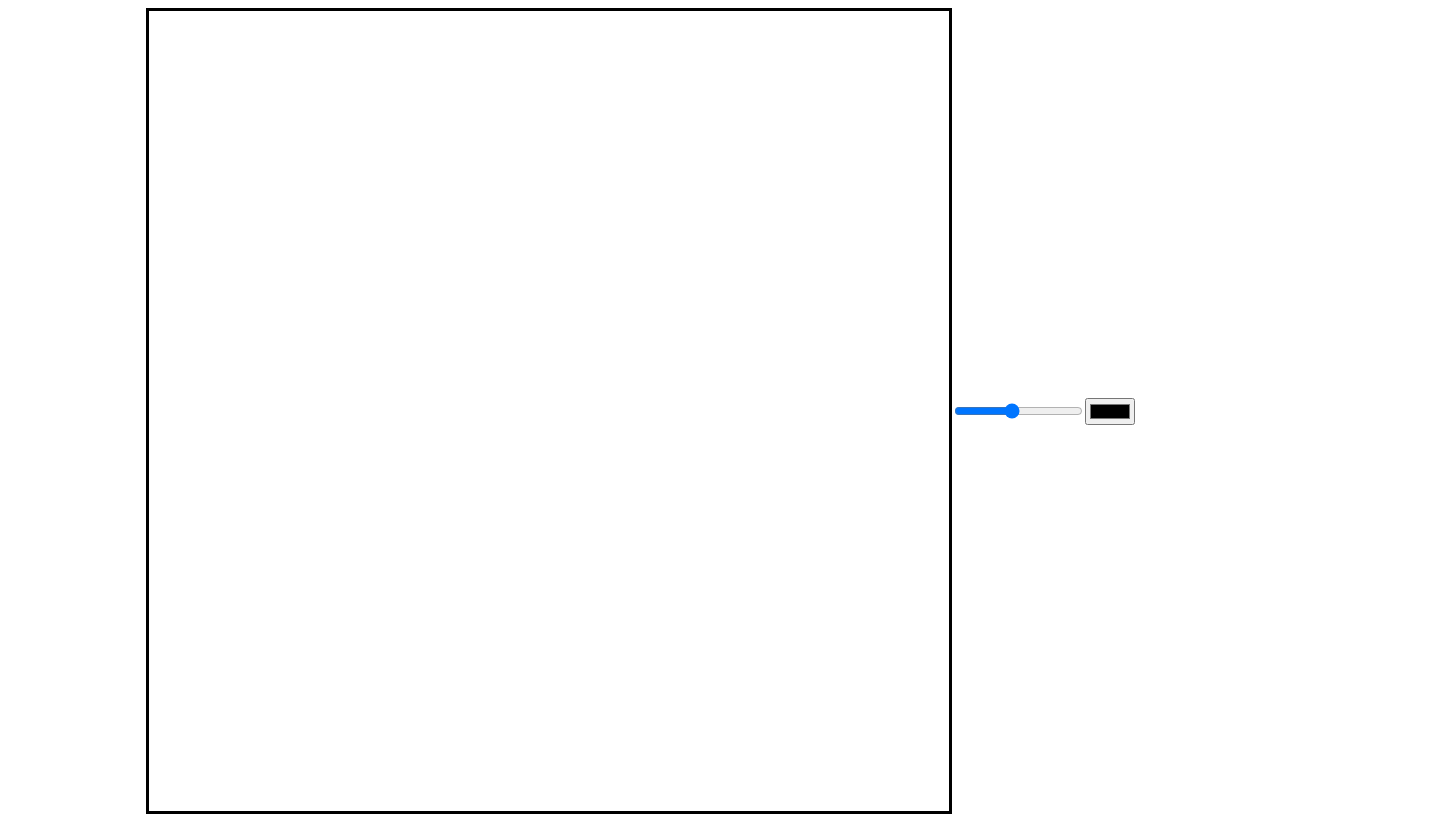
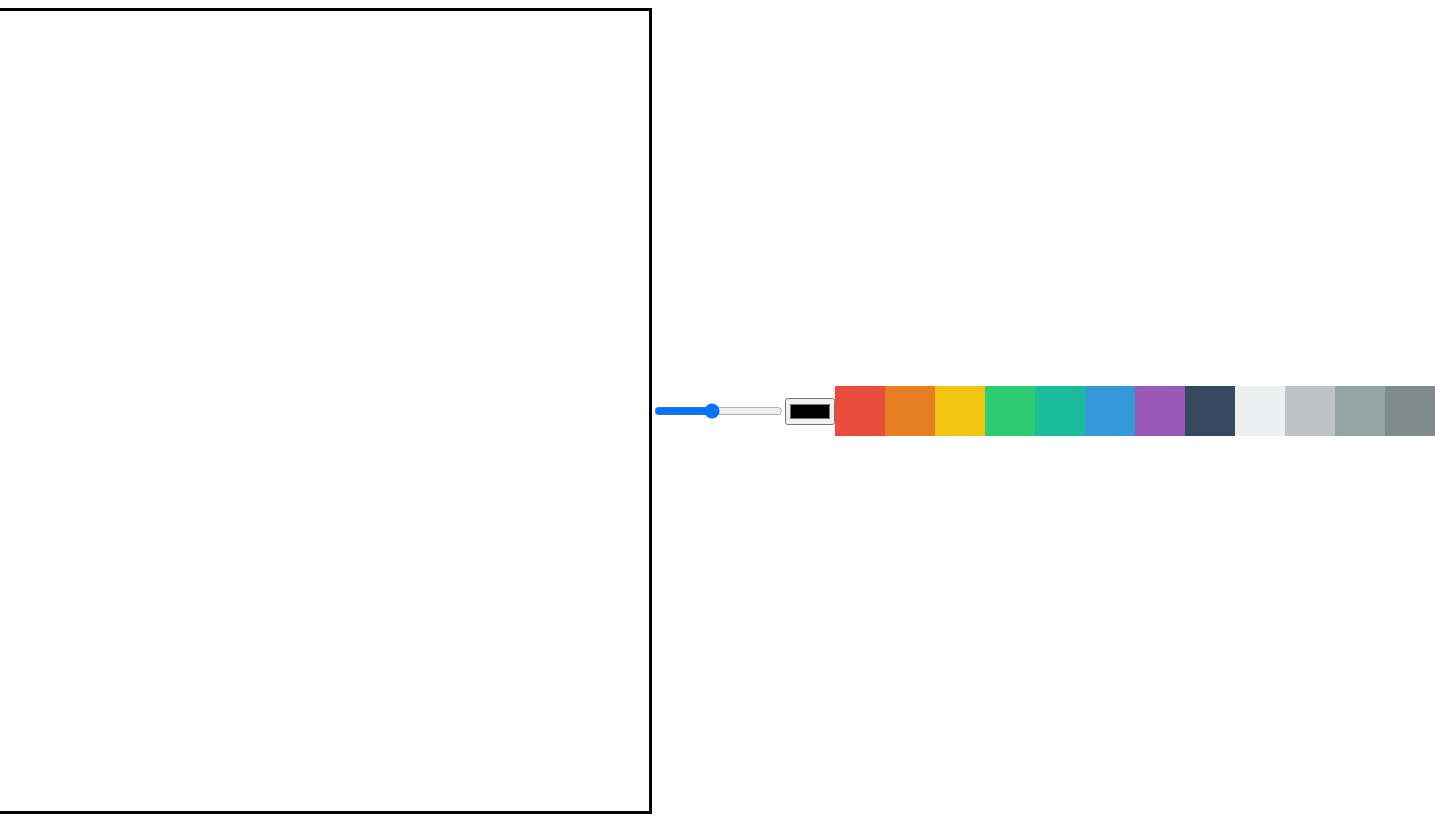
Before and after one commit to kjadlkg/MemeMaker, a plain HTML site: page index.html in a window 1280 px wide. Shown: the whole page, 1435 px wide, since content can reach past the window. Drawn offline with Linux system fonts and the light colour scheme.

Commit message:
paint color2

```diff
--- a/app.js
+++ b/app.js
@@ -1,5 +1,8 @@
 const lineWidth = document.getElementById("line-width");
 const color = document.getElementById("color");
+const colorOptions = Array.from(
+    document.getElementsByClassName("color-option")
+);
 const canvas = document.querySelector("canvas");
 const ctx = canvas.getContext("2d")  // Choose 2D(2d) or 3D(other)
 canvas.width = 800;
@@ -35,8 +38,17 @@
     ctx.fillStyle = event.target.value;
 }
 
+function onColorClick(event) {
+    // console.dir(event.target);
+    const colorVaule = event.target.dataset.color;
+    ctx.strokeStyle = colorVaule;
+    ctx.fillStyle = colorVaule;
+    color.value = colorVaule;
+}
+
 lineWidth.addEventListener("change", onLineWidthChange);
 color.addEventListener("change", onColorChange);
+colorOptions.forEach(color => color.addEventListener("click", onColorClick));
 canvas.addEventListener("mousemove", onMove);
 canvas.addEventListener("mousedown", startPainting);
 canvas.addEventListener("mouseup", cancelPainting);
--- a/index.html
+++ b/index.html
@@ -10,6 +10,18 @@
     <canvas></canvas>
     <input id="line-width" type="range" min="1" max="10" value="5" step="0.1">
     <input type="color" id="color">
+    <div class="color-option" style="background-color:#e74c3c;" data-color="#e74c3c"></div>
+    <div class="color-option" style="background-color:#e67e22;" data-color="#e67e22"></div>
+    <div class="color-option" style="background-color:#f1c40f;" data-color="#f1c40f"></div>
+    <div class="color-option" style="background-color:#2ecc71;" data-color="#2ecc71"></div>
+    <div class="color-option" style="background-color:#1abc9c;" data-color="#1abc9c"></div>
+    <div class="color-option" style="background-color:#3498db;" data-color="#3498db"></div>
+    <div class="color-option" style="background-color:#9b59b6;" data-color="#9b59b6"></div>
+    <div class="color-option" style="background-color:#34495e;" data-color="#34495e"></div>
+    <div class="color-option" style="background-color:#ecf0f1;" data-color="#ecf0f1"></div>
+    <div class="color-option" style="background-color:#bdc3c7;" data-color="#bdc3c7"></div>
+    <div class="color-option" style="background-color:#95a5a6;" data-color="#95a5a6"></div>
+    <div class="color-option" style="background-color:#7f8c8d;" data-color="#7f8c8d"></div>
     <script src="app.js"></script>
 </body>
 </html>
--- a/style.css
+++ b/style.css
@@ -9,3 +9,9 @@
     justify-self: center;
     align-items: center;
 }
+
+.color-option {
+    width: 50px;
+    height: 50px;
+    cursor: pointer;
+}
```
